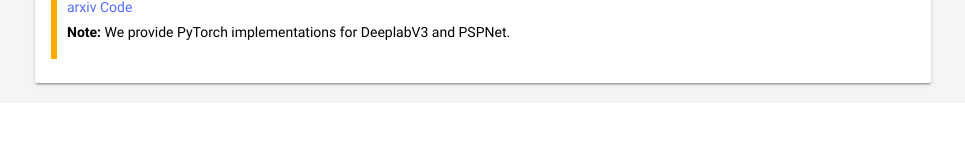
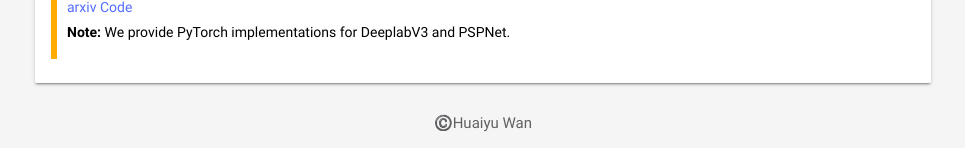
Before and after one commit to Logan-Lin/Scholar-Index, a Flask app: page / in a window 1280 px wide. Shown: the part 1740-1888 px from the top of the page, without its empty margins (157-1122 px from the left). Before the commit the page ends 1827 px from the top, so only its background shows below. Run offline with Flask 2, Linux system fonts and the light colour scheme.

Commit message:
Add copyright to the bottom of website.

```diff
--- a/index_app/static/data/data.json
+++ b/index_app/static/data/data.json
@@ -59,5 +59,6 @@
       "file_name": "duty.md",
       "id": "duty"
     }
-  ]
+  ],
+  "copyright": "©️Huaiyu Wan"
 }
--- a/index_app/templates/index.html
+++ b/index_app/templates/index.html
@@ -42,6 +42,7 @@
                 </div>
             </div>
         </div>
+
         {% for content_meta in contents %}
         <div class="mdui-row"><div class="mdui-col-xs-12">
             <div class="mdui-card mdui-hoverable">
@@ -52,12 +53,19 @@
             </div>
         </div></div>
         {% endfor %}
+
         <div class="mdui-row"><div class="mdui-col-xs-12">
             <div class="mdui-card mdui-hoverable">
                 <div class="mdui-card-primary"><div class="mdui-card-primary-title">Publications</div></div>
                 <div class="mdui-card-content" id="publications-content">{{publications | safe}}</div>
             </div>
         </div></div>
+
+        <div class="mdui-container-fluid mdui-m-t-4 mdui-m-b-2">
+            <div class="mdui-text-center mdui-text-color-grey-700">
+                {{data['copyright']}}
+            </div>
+        </div>
     </div>
 </body>
 <script src="/static/js/index.js"></script>
```
